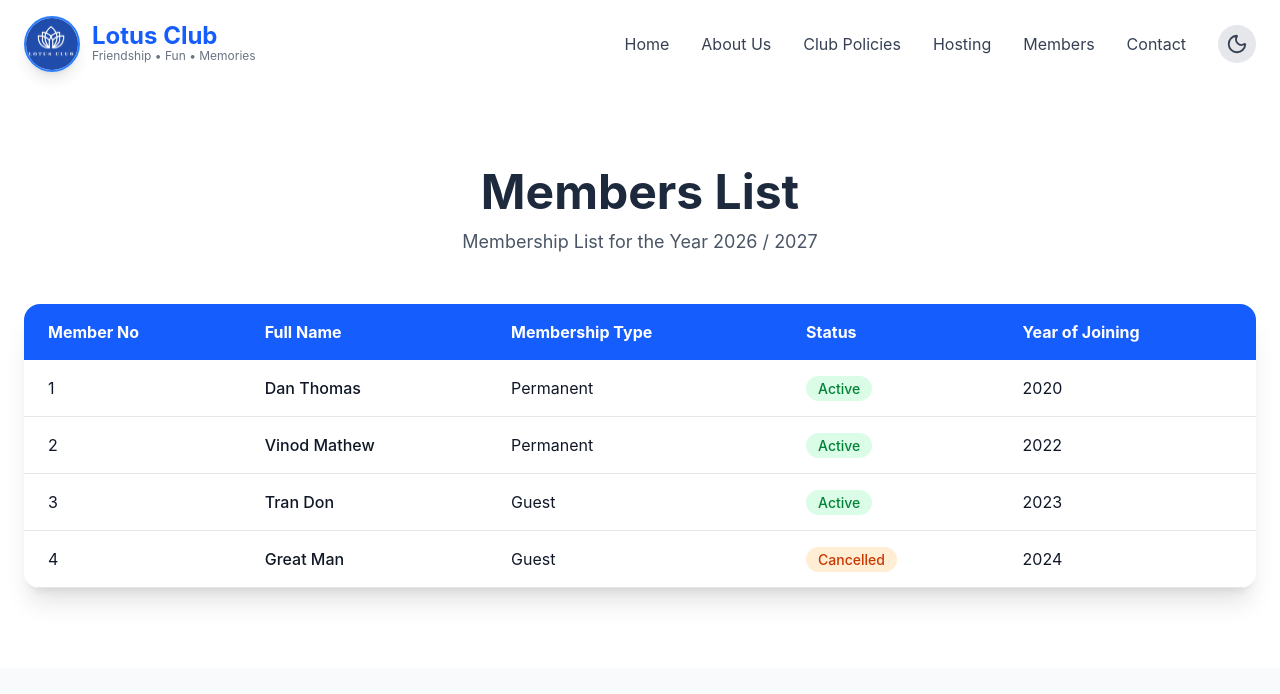
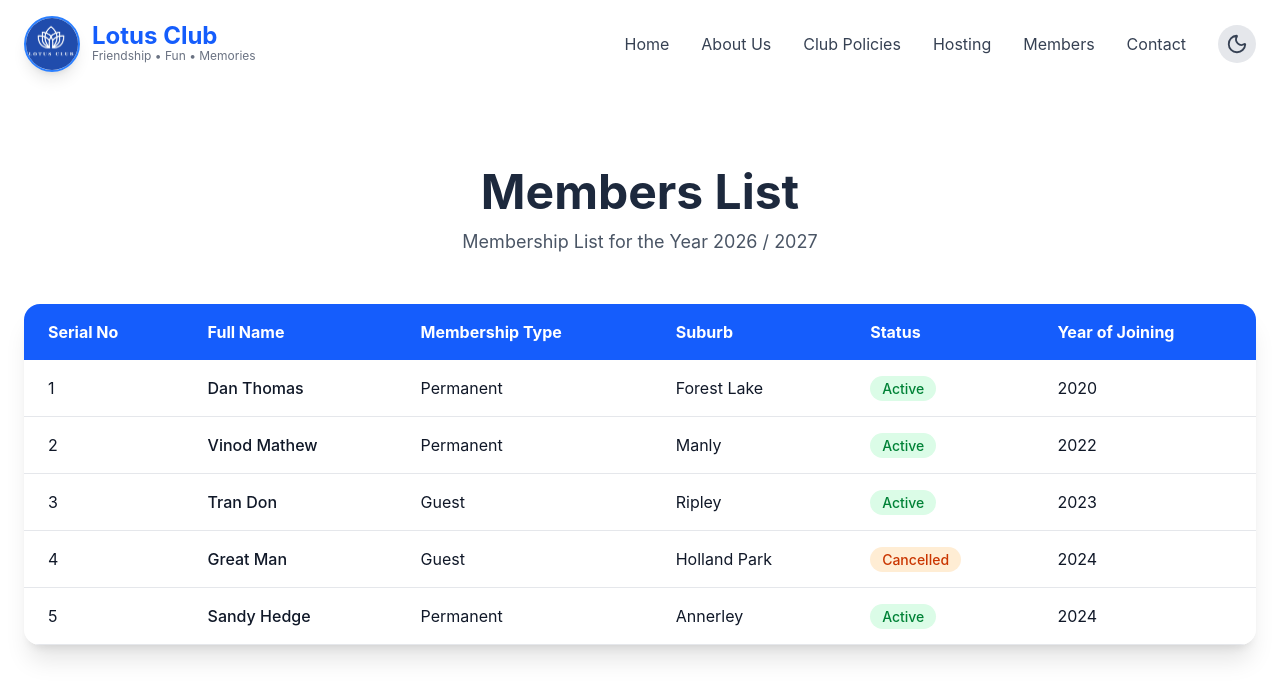
Before and after one commit to scrumvisualize/lotusclub, a React (Vite) app: page /members in a window 1280 px wide. Shown: the top 694 px of the page. Built offline with nearby package versions, Linux system fonts and the light colour scheme.

Commit message:
timeline,typo,link hover,member

```diff
--- a/src/components/AboutSection.tsx
+++ b/src/components/AboutSection.tsx
@@ -67,7 +67,7 @@ export default function AboutSection() {
                         dark:text-gray-300
                         "
                     >
-                        Lotus Club is a place where friendship, fun and unforgettable memories come together. We believe that every gathering is an opportunity to strengthen relationships, share laughter and create meaningful experiences in a warm and welcoming environment.
+                        Lotus Club started in 2018, its a place where friendship, fun and unforgettable memories come together. We believe that every gathering is an opportunity to strengthen relationships, share laughter and create meaningful experiences in a warm and welcoming environment.
 
                         <br /><br />
 
--- a/src/components/Footer.tsx
+++ b/src/components/Footer.tsx
@@ -22,11 +22,11 @@ export default function Footer() {
                         <a href="#hosting" className="hover:text-blue-600 transition">
                             Hosting
                         </a>
-                        <Link to="/members">
+                        <Link to="/members" className="hover:text-blue-600 transition-colors duration-200">
                             Members
                         </Link>
 
-                        <Link to="/contact">
+                        <Link to="/contact" className="hover:text-blue-600 transition-colors duration-200">
                             Contact
                         </Link>
                     </div>
--- a/src/components/HostingTimeline.tsx
+++ b/src/components/HostingTimeline.tsx
@@ -23,14 +23,18 @@ export default function MondayTimeline() {
 
     const safeActiveIndex = Math.min(activeIndex, lastCompletedIndex);
 
-    const progress = maxIndex <= 0 ? 0 : (safeActiveIndex / maxIndex) * 100;
+    //const progress = maxIndex <= 0 ? 0 : (safeActiveIndex / maxIndex) * 100;
+    const progress =
+        maxIndex <= 0
+            ? 0
+            : (Math.max(0, safeActiveIndex) / maxIndex) * 100;
 
     // =========================
     // PLAY / PAUSE
     // =========================
 
     useEffect(() => {
-        setActiveIndex(0);
+        setActiveIndex(-1);
         setPlaying(true);
     }, []);
 
@@ -71,7 +75,7 @@ export default function MondayTimeline() {
             }}>
                 <button
                     onClick={() => {
-                        setActiveIndex(0);
+                        setActiveIndex(-1);
                         setPlaying(true);
                     }}
                     style={{
@@ -122,8 +126,6 @@ TIMELINE WRAPPER
                     position: 'relative',
                     marginTop: 40,
                     height: 220
-                    // overflowX: 'auto',
-                    // paddingBottom: 35
                 }}
             >
 
@@ -163,8 +165,8 @@ CONNECTOR PROGRESS LINE
                 />
 
                 {/* =========================
-MILESTONES ROW
-========================= */}
+                MILESTONES ROW
+                ========================= */}
                 <div
                     style={{
                         position: 'relative',
@@ -172,8 +174,8 @@ MILESTONES ROW
                     }}
                 >
                     {/* =========================
-DOT ROW (with labels + tooltip)
-========================= */}
+                    DOT ROW (with labels + tooltip)
+                    ========================= */}
                     <div
                         style={{
                             position: 'relative'
--- a/src/components/Navbar.tsx
+++ b/src/components/Navbar.tsx
@@ -121,28 +121,28 @@ export default function Navbar() {
                     "
                 >
 
-                    <Link to="/">
+                    <Link to="/" className="hover:text-blue-600 transition-colors duration-200">
                         Home
                     </Link>
 
 
-                    <a href="/#about">
+                    <a href="/#about" className="hover:text-blue-600 transition-colors duration-200">
                         About Us
                     </a>
 
-                    <a href="/#policies">
+                    <a href="/#policies" className="hover:text-blue-600 transition-colors duration-200">
                         Club Policies
                     </a>
 
-                    <a href="/#hosting">
+                    <a href="/#hosting" className="hover:text-blue-600 transition-colors duration-200">
                         Hosting
                     </a>
 
-                    <Link to="/members">
+                    <Link to="/members" className="hover:text-blue-600 transition-colors duration-200">
                         Members
                     </Link>
 
-                    <Link to="/contact">
+                    <Link to="/contact" className="hover:text-blue-600 transition-colors duration-200">
                         Contact
                     </Link>
 
--- a/src/components/RelaxFridays.tsx
+++ b/src/components/RelaxFridays.tsx
@@ -48,7 +48,7 @@ export default function RelaxFridays() {
                         dark:text-white
                         "
                     >
-                        Barbecue Fridays
+                        Barbecue Friday's
                     </h2>
 
                     <p
--- a/src/pages/Home.tsx
+++ b/src/pages/Home.tsx
@@ -268,14 +268,14 @@ export default function Home() {
                         </span>
 
                         <h2 className="mt-5 text-4xl md:text-5xl font-bold tracking-tight text-slate-800 dark:text-white">
-                            Hosting Every Week
+                            Weekly Hosting
                         </h2>
 
                         <p className="mt-6 text-lg leading-8 text-gray-600 dark:text-gray-300">
                             Our Monday night hosting sessions are proudly supported by dedicated
                             volunteers who generously give their time each week.
                             <br></br>
-                            Click on the timeline green icon below to see who's hosting every Monday
+                            Hover or click on the timeline green icon below to see who's hosting every Monday
                             throughout the season.
                         </p>
 
--- a/src/pages/Members.tsx
+++ b/src/pages/Members.tsx
@@ -5,6 +5,7 @@ export default function Members() {
             id: 1,
             name: "Dan Thomas",
             membership: "Permanent",
+            suburb: "Forest Lake",
             status: "Active",
             joiningYear: "2020",
         },
@@ -12,6 +13,7 @@ export default function Members() {
             id: 2,
             name: "Vinod Mathew",
             membership: "Permanent",
+            suburb: "Manly",
             status: "Active",
             joiningYear: "2022",
         },
@@ -19,6 +21,7 @@ export default function Members() {
             id: 3,
             name: "Tran Don",
             membership: "Guest",
+            suburb: "Ripley",
             status: "Active",
             joiningYear: "2023",
         },
@@ -26,7 +29,16 @@ export default function Members() {
             id: 4,
             name: "Great Man",
             membership: "Guest",
+            suburb: "Holland Park",
             status: "Cancelled",
+            joiningYear: "2024",
+        },
+        {
+            id: 5,
+            name: "Sandy Hedge",
+            membership: "Permanent",
+            suburb: "Annerley",
+            status: "Active",
             joiningYear: "2024",
         },
     ];
@@ -105,7 +117,7 @@ export default function Members() {
                             >
 
                                 <th className="px-6 py-4 text-left">
-                                    Member No
+                                    Serial No
                                 </th>
 
                                 <th className="px-6 py-4 text-left">
@@ -114,6 +126,10 @@ export default function Members() {
 
                                 <th className="px-6 py-4 text-left">
                                     Membership Type
+                                </th>
+
+                                <th className="px-6 py-4 text-left">
+                                    Suburb
                                 </th>
 
                                 <th className="px-6 py-4 text-left">
@@ -155,6 +171,10 @@ export default function Members() {
 
                                     <td className="px-6 py-4">
                                         {member.membership}
+                                    </td>
+
+                                    <td className="px-6 py-4">
+                                        {member.suburb}
                                     </td>
 
                                     <td className="px-6 py-4">
```
